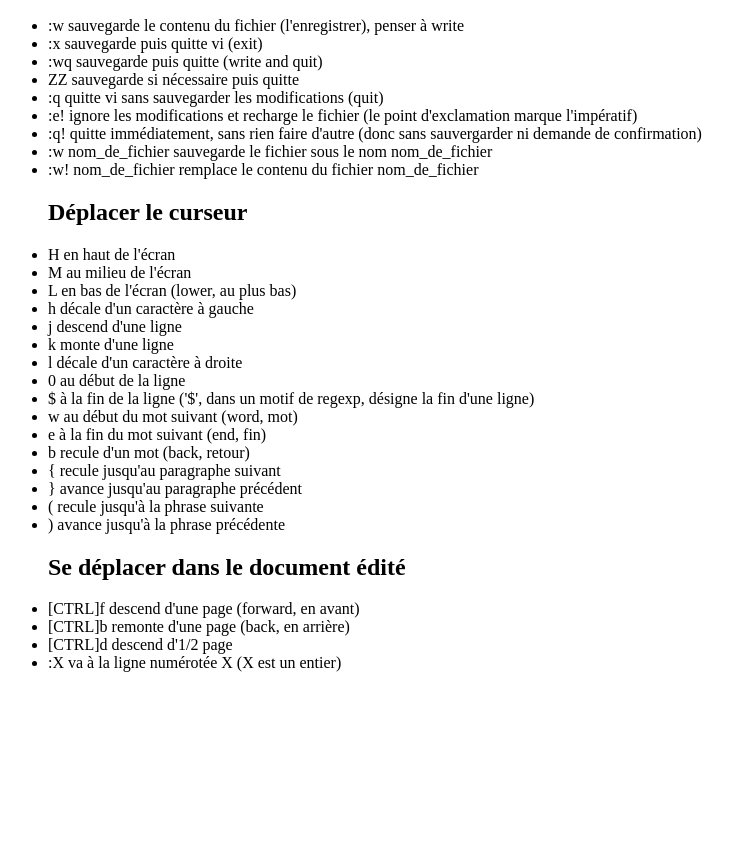
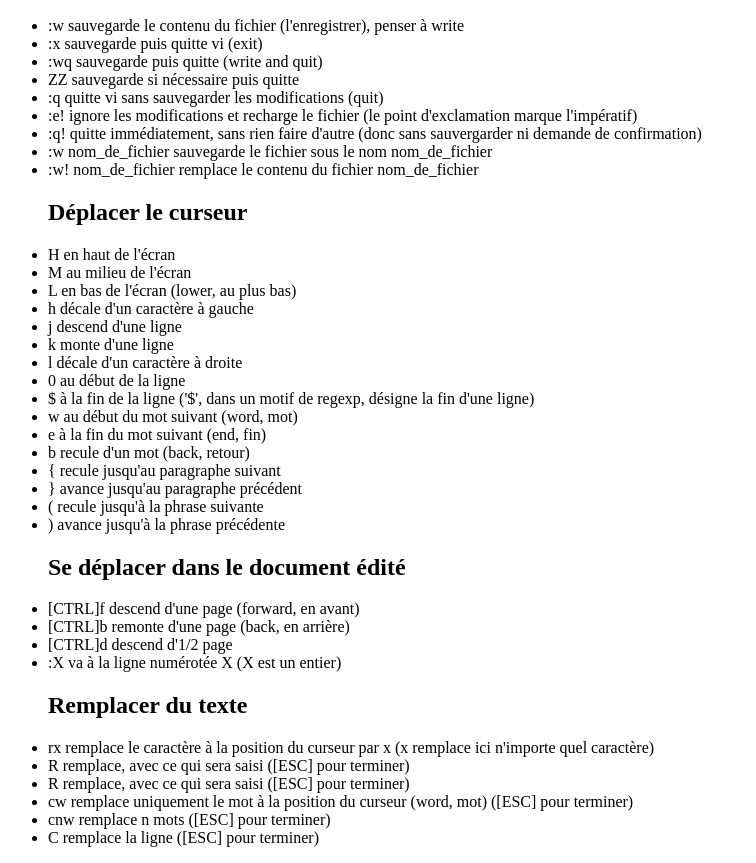
Before and after one commit to kikim5959/VIM, a plain HTML site: page akim.html in a window 1280 px wide. Shown: the part 136-999 px from the top of the page, without its empty margins (0-756 px from the left). Before the commit the page ends 824 px from the top, so only its background shows below. Drawn offline with Linux system fonts and the light colour scheme.

Commit message:
4eme paragraphe

```diff
--- a/akim.html
+++ b/akim.html
@@ -116,11 +116,34 @@
     va à la ligne numérotée X (X est un entier)</li>
 
 
+                            <!-- 3eme paragraphe -->
+
+                          <h2>Remplacer du texte</h2>
 
 
+                        <li>rx
+    remplace le caractère à la position du curseur par x (x remplace ici n'importe quel caractère)	</li>
+                        <li>R
+    remplace, avec ce qui sera saisi ([ESC] pour terminer)</li>
+                        <li>R
+    remplace, avec ce qui sera saisi ([ESC] pour terminer)</li>
+                        <li>cw
+    remplace uniquement le mot à la position du curseur (word, mot) ([ESC] pour terminer)</li>
+
+                        <li>cnw
+    remplace n mots ([ESC] pour terminer)</li>
+
+                        <li>C
+    remplace la ligne ([ESC] pour terminer)</li>
+
+                                                    <!-- 4eme paragraphe -->
 
 
     </body>
 
 
+
+
+
+
 </html>
```
